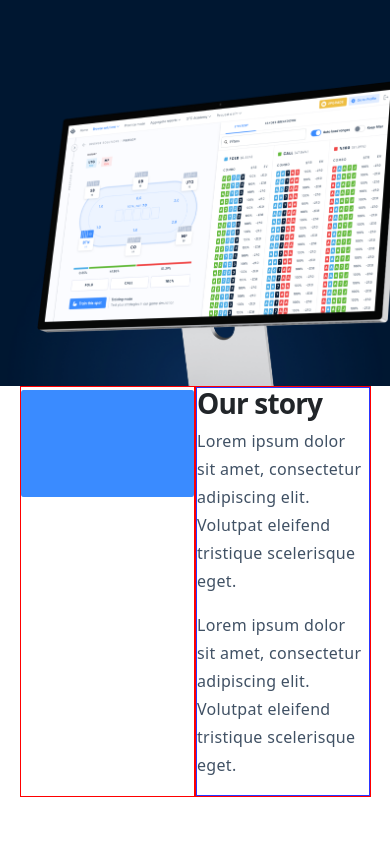
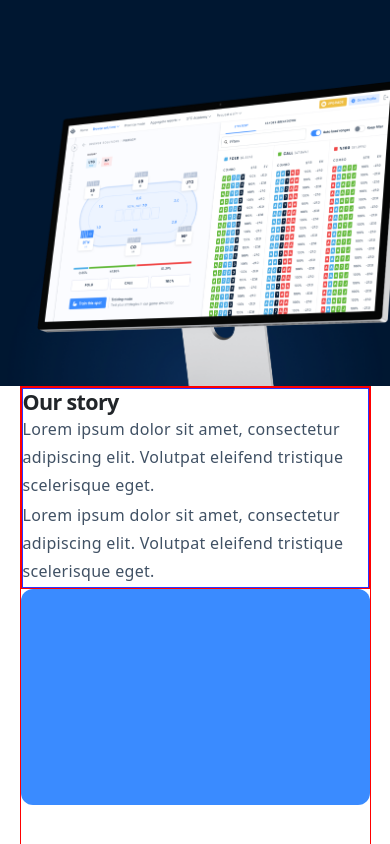
Before and after one commit to Pavel-Vladimirovich/UpWork, a plain HTML site: page index.html in a window 390 px wide. Shown: the part 514-1358 px from the top of the page. Before the commit the page ends 1311 px from the top, so only its background shows below. Drawn offline with nearby package versions, Linux system fonts and the light colour scheme.

Commit message:
adaptiv 22.09

```diff
--- a/index.html
+++ b/index.html
@@ -131,7 +131,7 @@
       <div class="container__story">
         <div class="story">
 
-          <div class="story__item">
+          <div class="story__item__left">
             <div class="story__video">
               <img class="story__window" src="/img/Safari window 1.jpg" alt="">
 
@@ -140,7 +140,7 @@
             </div>
           </div>
 
-          <div class="story__item">
+          <div class="story__item__right">
             <div class="container__item">
               <h3 class="story__title">Our story</h2>
                 <p class="story__text">Lorem ipsum dolor sit amet, consectetur adipiscing elit. Volutpat eleifend
--- a/sass/style.scss
+++ b/sass/style.scss
@@ -3,7 +3,8 @@
 }
 //====================================================================
 body {
-  width: 100%;
+  // max-width: 1440px;
+  // margin: 0 auto !important;
   height: 100vh;
   font-family: "Gilroy";
   color: #ffffff;
@@ -12,6 +13,11 @@ body {
   font-size: 17px;
   line-height: 20px;
   letter-spacing: 0.02em;
+
+}
+main{
+  // border: 1px solid red;
+  // padding: 0px 80px 0px 80px ;
 }
 // ===========================theme colors============================
 $primary-color: #ffffff;
@@ -24,7 +30,7 @@ $secondary-color-hover: #1760c5;
   font-size: 18px;
   letter-spacing: 0.01em;
   color: $primary-color;
-  background: #398bff;
+  background: $secondary-color;
   border: 3px solid rgba(0, 105, 253, 0.752);
   border-radius: 4px;
   &:hover {
@@ -200,15 +206,9 @@ $secondary-color-hover: #1760c5;
 main{
   // border: 1px solid red;
 }
-section{
-  // border: 1px solid red;
+.section__story {
   max-width: 90%;
   margin: 0 auto;
-}
-.section__story {
-  // width: 100%;
-  // border: 1px solid red;
-
 }
 .container__story {
 
@@ -216,63 +216,86 @@ section{
 }
 .story {
   display: flex;
+  // justify-content:space-between;
+  align-items: center;
+  border:1px solid red;
+  @media (max-width: 1140px) {
+    flex-direction: column-reverse;
   }
+
+}
+
+
+.story__item__left{
+  flex: 0 1 866px;
+  // border:1px solid red;
 
   .story__video {
     // border:1px solid red ;
-
     position: relative;
-  // background: #398BFF;
-  // background: url('/img/Safari window 1.jpg') 0 0 no-repeat;
     border-radius: 12px;
     margin: -62px 0px 0px 0px;
+    @media (max-width: 1140px) {
+      margin: 0px 0px 0px 0px;
+
+    }
     @media (max-width: 992px) {
-    margin-top: clamp(-0.625rem, 0.9226rem + -8.2217vw, -3.875rem);
-    margin-top: calc(10px + (-62 - 10) * ((100vw - 320px) / (992 - 320)));;
+      // margin-top: clamp(-0.625rem, 0.9226rem + -8.2217vw, -3.875rem);
+      // margin-top: calc(10px + (-62 - 10) * ((100vw - 320px) / (992 - 320)));;
       // margin-left: clamp(1.25rem, -0.5357rem + 9.4866vw, 5rem);
+
     }
-  & .story__window {
+    .story__window {
       max-width: 100%;
       max-height: 100%;
+      border-radius: 12px;
       // position: relative;
       // top: 0;
       // left: 0;
       object-fit: cover;
       object-position: 0 0;
-
-
     }
-  & .story__human {
-    max-width: 100%;
-    max-height: 100%;
+    .story__human {
       position: absolute;
       bottom: -2px;
       right: 0px;
     }
-  & .story__arrow {
-    max-width: 100%;
-    max-height: 100%;
+    .story__arrow {
       position: absolute;
-    top: 48%;
-    left: 48%;
+      top: 50%;
+      left: 50%;
+      transform: translate(-50% -50%);
+      cursor: pointer;
     }
   }
-.story__item{
-  width: 100%;
+}
+.story__item__right{
+  flex: 0 2 100%;
   border:1px solid red;
+  display: flex;
+  justify-content: center;
+
 
   .container__item{
-    border:1px solid rgb(43, 53, 255) ;
     max-width: 366px;
-    margin: 0 auto;
+    border:1px solid rgb(43, 53, 255);
+    @media (max-width: 1140px) {
+      max-width: 566px;
+    }
+
   }
   .story__title {
     font-size: 28px;
     font-weight: 700;
-    line-height: 31px;
+    // line-height: 31px;
     letter-spacing: -0.03em;
     text-align: left;
+    @media (max-width: 1140px) {
+      margin-bottom: 0px;
+      font-size: calc(20px + (28 - 10) * ((100vw - 320px) / (1140 - 320)));
 
+
+  }
 }
   .story__text {
     font-weight: 400;
@@ -280,5 +303,9 @@ section{
     line-height: 175%;
     color: #001731;
     opacity: 0.75;
+    @media (max-width: 1140px) {
+      margin-bottom: 2px;
+
   }
   }
+}
```
Also changed, not shown: css/style.css. Lines whose indentation alone changed are shown as unchanged.
